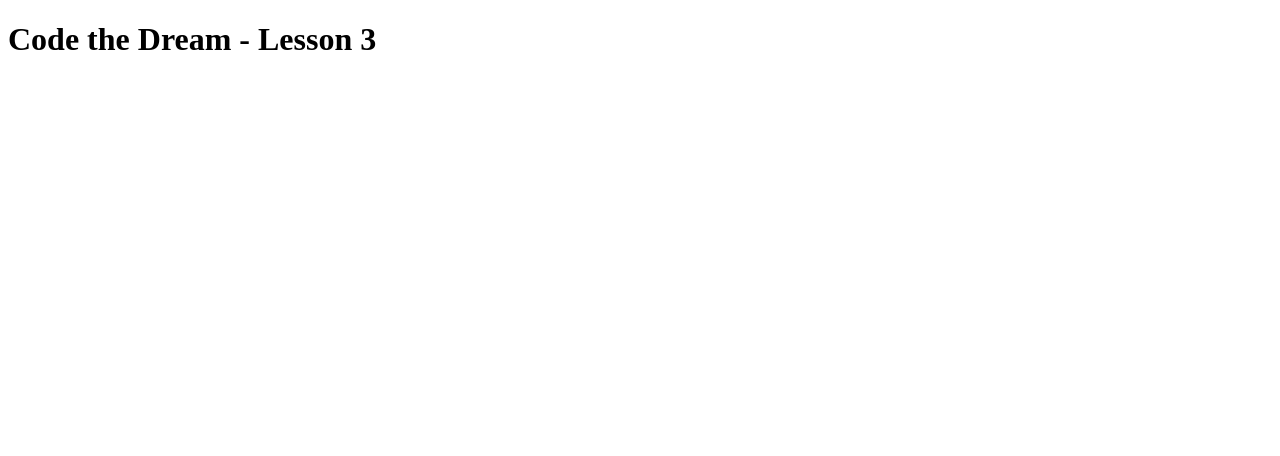
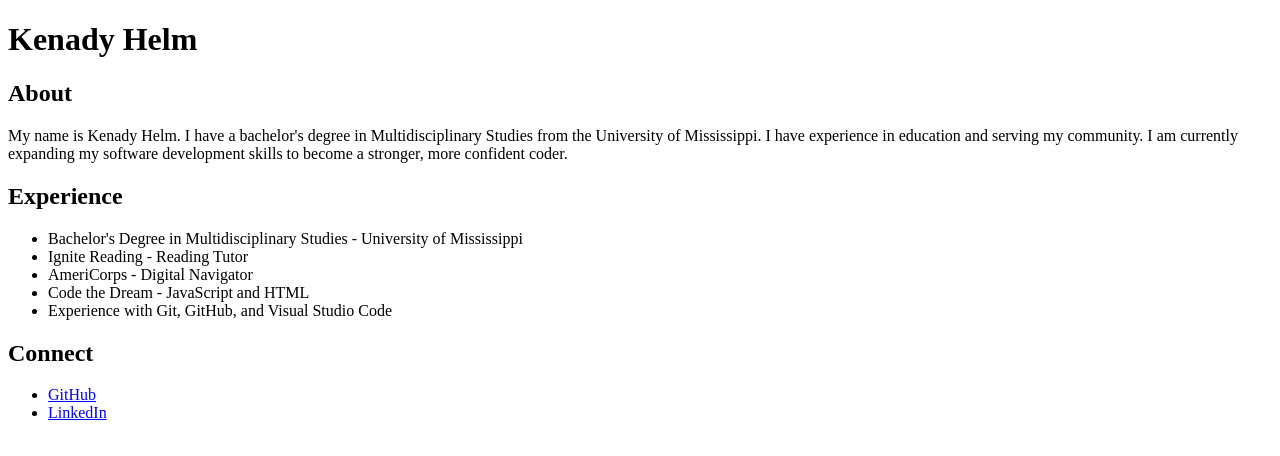
Before and after one commit to KenadyH/Kenady-Helm-JS-Intro-26.4, a plain HTML site: page index.html in a window 1280 px wide. Drawn offline with Linux system fonts and the light colour scheme.

Commit message:
Complete Lesson 5 HTML assignment

```diff
--- a/index.html
+++ b/index.html
@@ -1,10 +1,46 @@
+
 <!DOCTYPE html>
 <html lang="en">
 <head>
     <meta charset="UTF-8">
-    <title>Lesson 3</title>
+    <meta name="viewport" content="width=device-width, initial-scale=1.0">
+    <title>Kenady Helm's Portfolio</title>
 </head>
 <body>
-    <h1>Code the Dream - Lesson 3</h1>
+    <h1>Kenady Helm</h1>
 </body>
 </html>
+<section id="About">
+    <h2>About</h2>
+    <p>
+       My name is Kenady Helm. I have a bachelor's degree
+        in Multidisciplinary Studies from the University
+        of Mississippi. I have experience in education
+        and serving my community. I am currently expanding
+        my software development skills to become a stronger,
+        more confident coder.
+    </p>
+</section>
+
+<section id="Experience">
+<h2>Experience</h2>
+    <ul>
+        <li>Bachelor's Degree in Multidisciplinary Studies - University of Mississippi</li>
+        <li>Ignite Reading - Reading Tutor</li>
+        <li>AmeriCorps - Digital Navigator</li>
+        <li>Code the Dream - JavaScript and HTML</li>
+        <li>Experience with Git, GitHub, and Visual Studio Code</li>
+    </ul>
+</section>
+
+<section id="Connect">
+    <h2>Connect</h2>
+    <ul>
+        <li>
+            <a href="https://github.com/KenadyH">GitHub</a>
+        </li>
+        <li>
+            <a href="https://www.linkedin.com/in/kenadyhelm/">LinkedIn</a>
+        </li>
+    </ul>
+</section>
```
Also changed, not shown: 1 other file.
